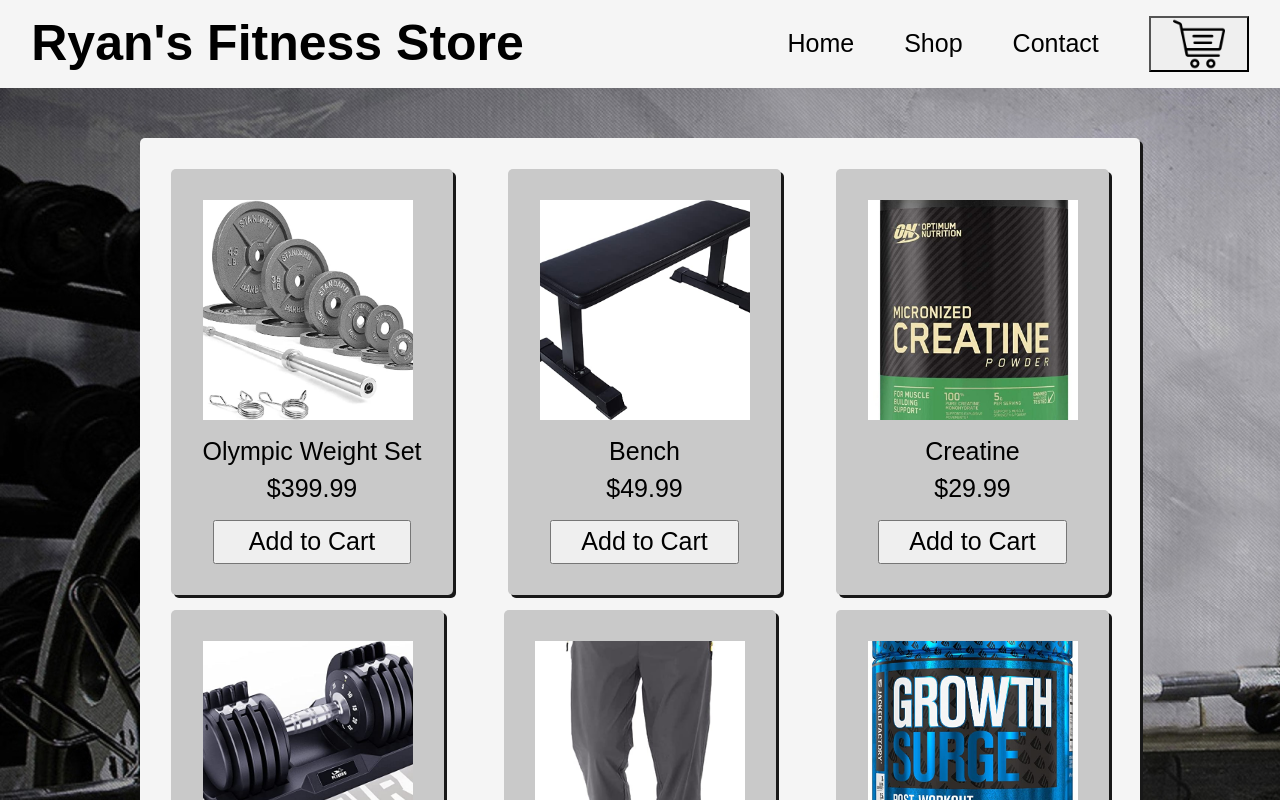
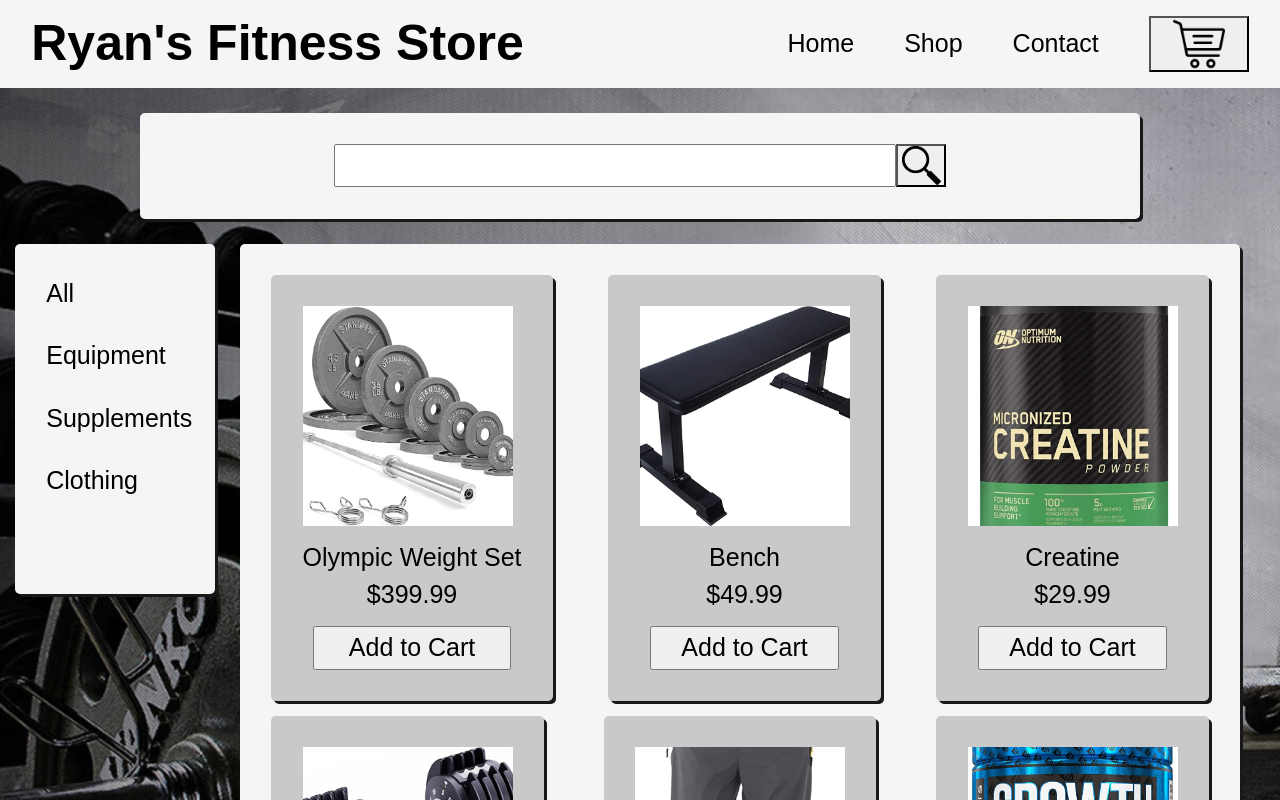
Before and after one commit to rygho90/shopping-cart, a React (Create React App) app: page /shop in a window 1280 px wide. Shown: the top 800 px of the page. Built offline with nearby package versions, Linux system fonts and the light colour scheme.

Commit message:
Add basic styling for shop search bar and category filter

```diff
--- a/src/components/Shop.js
+++ b/src/components/Shop.js
@@ -7,10 +7,24 @@
 
   return (
     <main>
-      <div className="main-div shop-container">
-        {items.map((item) => {
-          return <ShopItem key={item.id} {...item} />;
-        })}
+      <div className="main-div search-div">
+        <input type="text" className="shop-search"></input>
+        <button className="search-button"></button>
+      </div>
+      <div className="shop-wrapper">
+        <div className="shop-side-bar main-div">
+          <ul className="nav-list category-list">
+            <li>All</li>
+            <li>Equipment</li>
+            <li>Supplements</li>
+            <li>Clothing</li>
+          </ul>
+        </div>
+        <div className="main-div shop-container">
+          {items.map((item) => {
+            return <ShopItem key={item.id} {...item} />;
+          })}
+        </div>
       </div>
     </main>
   );
--- a/src/css/app.css
+++ b/src/css/app.css
@@ -106,6 +106,7 @@
   display: flex;
   justify-content: center;
   align-items: center;
+  flex-direction: column;
 }
 
 .main-div {
--- a/src/css/shop.css
+++ b/src/css/shop.css
@@ -1,5 +1,5 @@
 .shop-container {
-    margin: 2rem;
+    margin: 1rem;
     display: flex;
     flex-wrap: wrap;
     justify-content: space-between;
@@ -24,3 +24,40 @@
 .item-div button {
     margin-top: 0.5rem;
 }
+
+.search-div {
+    margin-top: 1rem;
+    width: 1000px;
+    text-align: center;
+    display: flex;
+    justify-content: center;
+}
+
+.shop-search {
+    width: 60%;
+}
+
+.shop-wrapper {
+    display: flex;
+}
+
+.shop-side-bar {
+    width: 200px;
+    margin-top: 1rem;
+    height: 350px;
+}
+
+.search-button {
+    width: 2rem;
+    height: 100%;
+
+    background-image: url("../images/search.png");
+    background-size: contain;
+    background-repeat: no-repeat;
+    background-position: center;
+}
+
+.category-list {
+    flex-direction: column;
+    gap: 1rem;
+}
```
Also changed, not shown: src/images/search.png (added).
